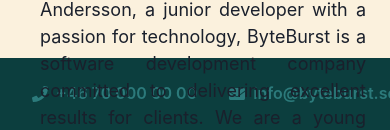
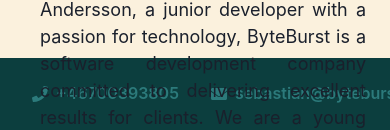
Before and after one commit to sebbeflebbe/byteburst_website, a React (Create React App) app: page / in a window 390 px wide. Shown: the part 714-844 px from the top of the page. Built offline with nearby package versions, Linux system fonts and the light colour scheme.

Commit message:
new version and probably better in mobile devices

```diff
--- a/src/App.js
+++ b/src/App.js
@@ -111,7 +111,7 @@
 }
 
 function findNearestSentenceEnd(text, index) {
-  const regex = /(\.|\!|\?)(\s|$)/g;
+  const regex = /(\.|\?)(\s|$)/g;
   let match;
   let lastMatchIndex = -1;
 
@@ -123,16 +123,6 @@
   }
 
   return lastMatchIndex >= 0 ? lastMatchIndex + match[1].length : index;
-}
-
-function AnimatedText({ text, animation }) {
-  return (
-    <Box
-      className={`animate__animated ${animation}`}
-    >
-      {text}
-    </Box>
-  );
 }
 
 function App() {
@@ -235,7 +225,7 @@
                 <TabPanel>
                   <Stack direction={["column", "row"]} justify="center">
                     <Box mr={4}>
-                      <iframe src="https://giphy.com/embed/tPjlmJzj9Z99vwF5dV" width="220" height="220" frameBorder="0" class="giphy-embed" allowFullScreen></iframe>
+                      <iframe title="Unique Title 1" src="https://giphy.com/embed/tPjlmJzj9Z99vwF5dV" width="220" height="220" frameBorder="0" class="giphy-embed" allowFullScreen></iframe>
                     </Box>
                     <Box fontSize="18px" textAlign="justify" className="animate__animated animate__bounceInUp" ml={4}>
                       <Box mb={4}>
@@ -251,7 +241,7 @@
                         {rightColumnText}
                       </Box>
                     </Box>
-                    <iframe src="https://giphy.com/embed/3ov9jQiFcWPPxICjFm" width="250" height="250" frameBorder="0" allowFullScreen></iframe>
+                    <iframe title="Unique Title 2" src="https://giphy.com/embed/3ov9jQiFcWPPxICjFm" width="250" height="250" frameBorder="0" allowFullScreen></iframe>
                   </Stack>
                 </TabPanel>
               </TabPanels>
@@ -298,7 +288,7 @@
                 <TabPanel>
                   <Stack direction={["column", "row"]} justify="flex-start">
                     <Box mr={4}>
-                      <iframe src="https://giphy.com/embed/POnSvcVCocE5E30x3y" width="200" height="200" frameBorder="0" class="giphy-embed" allowFullScreen></iframe>
+                      <iframe title="Unique Title 3" src="https://giphy.com/embed/POnSvcVCocE5E30x3y" width="200" height="200" frameBorder="0" class="giphy-embed" allowFullScreen></iframe>
                     </Box>
                     <Box fontSize="18px" textAlign="justify" className="animate__animated animate__bounceInUp" ml={4}>
                       <Box mb={4}>
@@ -358,7 +348,7 @@
                         When I'm not coding, you can find me exploring new places or immersed in a good book. Let's connect and create something amazing together!
                       </Box>
                     </Box>
-                    <iframe src="https://giphy.com/embed/3o7TKSjRrfIPjeiVyM" width="200" height="200" frameBorder="0" class="giphy-embed" allowFullScreen></iframe>
+                    <iframe title="Unique Title 4" src="https://giphy.com/embed/3o7TKSjRrfIPjeiVyM" width="200" height="200" frameBorder="0" class="giphy-embed" allowFullScreen></iframe>
                   </Stack>
                 </TabPanel>
                 <TabPanel>
@@ -386,12 +376,12 @@
         <Tooltip label="Call us" fontSize="md">
           <Button
             as="a"
-            href="tel:+46700000000"
+            href="tel:+46700393805"
             variant="ghost"
             colorScheme="teal"
             leftIcon={<FaPhone />}
           >
-            +46 70 000 00 00
+            +46700393805
           </Button>
         </Tooltip>
       </Box>
@@ -399,12 +389,12 @@
         <Tooltip label="Email us" fontSize="md">
           <Button
             as="a"
-            href="mailto:info@byteburst.se"
+            href="mailto:sebastian@byteburst.se"
             variant="ghost"
             colorScheme="teal"
             leftIcon={<FaEnvelope />}
           >
-            info@byteburst.se
+            sebastian@byteburst.se
           </Button>
         </Tooltip>
       </Box>
@@ -425,7 +415,7 @@
         <Tooltip label="GitHub" fontSize="md">
           <Button
             as="a"
-            href="https://github.com/byteburst"
+            href="https://github.com/sebbeflebbe"
             variant="ghost"
             colorScheme="teal"
             leftIcon={<FiGithub />}
```
